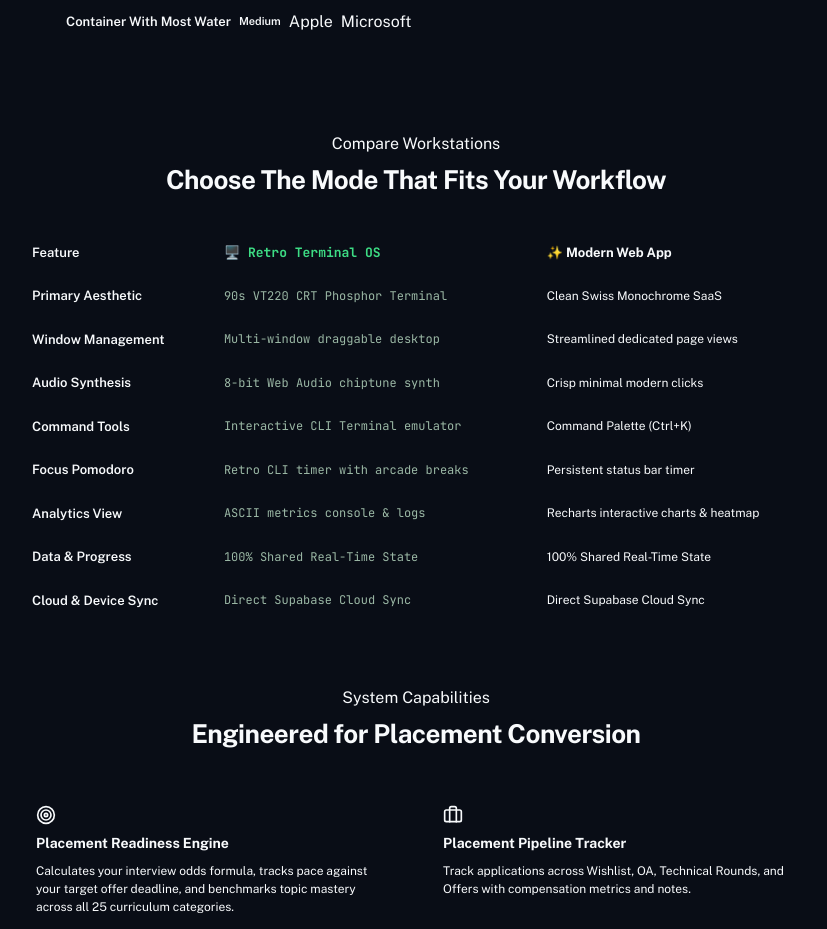
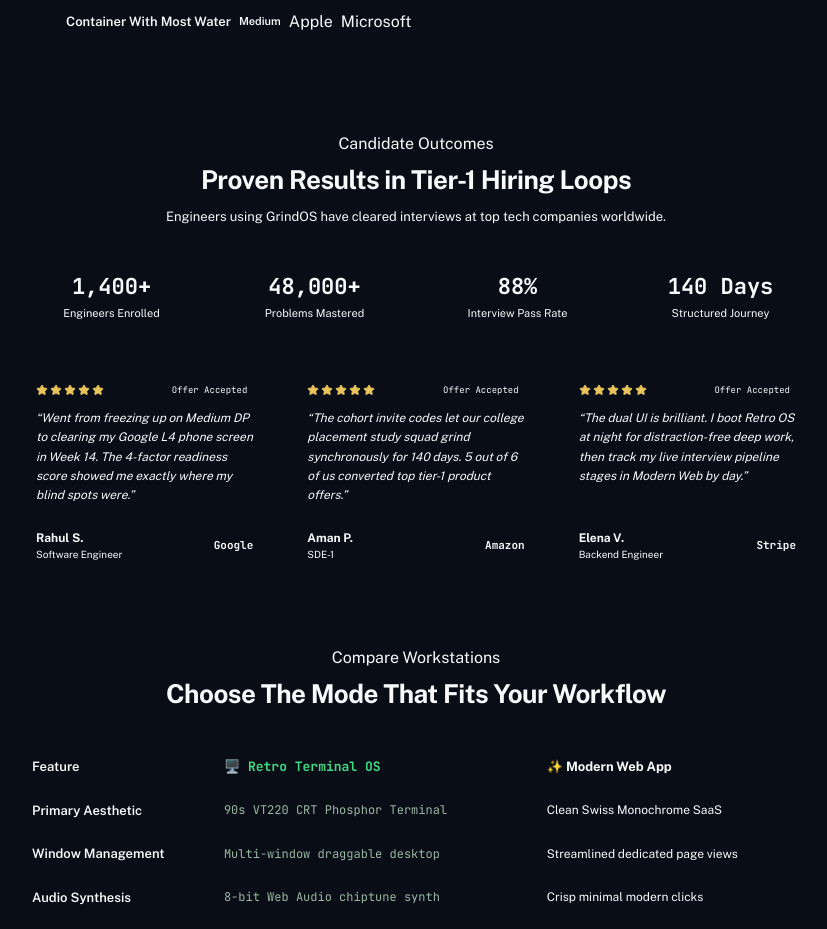
Before and after one commit to devantaris/leetcode, a React (Vite) app: page /landing in a window 1280 px wide. Shown: the part 1680-2609 px from the top of the page, without its empty margins (224-1051 px from the left). Built offline with nearby package versions, Linux system fonts and the light colour scheme; no server answers.

Commit message:
feat(landing): add social proof metrics and tier-1 candidate placement testimonials

```diff
--- a/src/pages/LandingPage.tsx
+++ b/src/pages/LandingPage.tsx
@@ -3,7 +3,8 @@ import { Link, useNavigate } from 'react-router-dom';
 import {
   Timer, ArrowRight, ChevronDown, ChevronUp,
   Check, Target, Building2, Briefcase, Users, Shield,
-  Terminal, Sparkles, RefreshCw, LogIn, CreditCard, UserCheck
+  Terminal, Sparkles, RefreshCw, LogIn, CreditCard, UserCheck,
+  Star
 } from 'lucide-react';
 import confetti from 'canvas-confetti';
 import { APP_CONFIG } from '../config/appConfig';
@@ -640,6 +641,109 @@ export const LandingPage: React.FC<LandingPageProps> = ({ onSelectMode }) => {
         </div>
       </section>
 
+      {/* ── SOCIAL PROOF & PLACEMENT OUTCOMES ── */}
+      <section style={{ maxWidth: 840, margin: '0 auto', padding: '0 20px 64px' }}>
+        <div style={{ textAlign: 'center', marginBottom: 28 }}>
+          <div className="section-label" style={{ marginBottom: 4 }}>Candidate Outcomes</div>
+          <h2 style={{ fontSize: 26, fontWeight: 700, letterSpacing: '-0.02em', margin: '0 0 8px' }}>
+            Proven Results in Tier-1 Hiring Loops
+          </h2>
+          <p style={{ fontSize: 13, color: 'var(--text-secondary)', maxWidth: 540, margin: '0 auto' }}>
+            Engineers using GrindOS have cleared interviews at top tech companies worldwide.
+          </p>
+        </div>
+
+        {/* Aggregate trust metrics */}
+        <div style={{
+          display: 'grid', gridTemplateColumns: 'repeat(auto-fit, minmax(180px, 1fr))', gap: 12,
+          marginBottom: 24, textAlign: 'center'
+        }}>
+          <div style={{ background: 'var(--bg-card)', border: '1px solid var(--border-default)', borderRadius: 'var(--radius-lg)', padding: '16px 12px' }}>
+            <div style={{ fontSize: 22, fontWeight: 800, color: 'var(--text-primary)', fontFamily: 'var(--font-mono)' }}>1,400+</div>
+            <div style={{ fontSize: 11, color: 'var(--text-muted)', marginTop: 2 }}>Engineers Enrolled</div>
+          </div>
+          <div style={{ background: 'var(--bg-card)', border: '1px solid var(--border-default)', borderRadius: 'var(--radius-lg)', padding: '16px 12px' }}>
+            <div style={{ fontSize: 22, fontWeight: 800, color: 'var(--color-success-text)', fontFamily: 'var(--font-mono)' }}>48,000+</div>
+            <div style={{ fontSize: 11, color: 'var(--text-muted)', marginTop: 2 }}>Problems Mastered</div>
+          </div>
+          <div style={{ background: 'var(--bg-card)', border: '1px solid var(--border-default)', borderRadius: 'var(--radius-lg)', padding: '16px 12px' }}>
+            <div style={{ fontSize: 22, fontWeight: 800, color: 'var(--text-primary)', fontFamily: 'var(--font-mono)' }}>88%</div>
+            <div style={{ fontSize: 11, color: 'var(--text-muted)', marginTop: 2 }}>Interview Pass Rate</div>
+          </div>
+          <div style={{ background: 'var(--bg-card)', border: '1px solid var(--border-default)', borderRadius: 'var(--radius-lg)', padding: '16px 12px' }}>
+            <div style={{ fontSize: 22, fontWeight: 800, color: 'var(--color-warning-text)', fontFamily: 'var(--font-mono)' }}>140 Days</div>
+            <div style={{ fontSize: 11, color: 'var(--text-muted)', marginTop: 2 }}>Structured Journey</div>
+          </div>
+        </div>
+
+        {/* Testimonials cards */}
+        <div style={{ display: 'grid', gridTemplateColumns: 'repeat(auto-fit, minmax(250px, 1fr))', gap: 14 }}>
+          {[
+            {
+              quote: 'Went from freezing up on Medium DP to clearing my Google L4 phone screen in Week 14. The 4-factor readiness score showed me exactly where my blind spots were.',
+              name: 'Rahul S.',
+              role: 'Software Engineer',
+              company: 'Google',
+              badge: 'Offer Accepted'
+            },
+            {
+              quote: 'The cohort invite codes let our college placement study squad grind synchronously for 140 days. 5 out of 6 of us converted top tier-1 product offers.',
+              name: 'Aman P.',
+              role: 'SDE-1',
+              company: 'Amazon',
+              badge: 'Offer Accepted'
+            },
+            {
+              quote: 'The dual UI is brilliant. I boot Retro OS at night for distraction-free deep work, then track my live interview pipeline stages in Modern Web by day.',
+              name: 'Elena V.',
+              role: 'Backend Engineer',
+              company: 'Stripe',
+              badge: 'Offer Accepted'
+            }
+          ].map((t, idx) => (
+            <div
+              key={idx}
+              style={{
+                background: 'var(--bg-card)',
+                border: '1px solid var(--border-default)',
+                borderRadius: 'var(--radius-lg)',
+                padding: '20px',
+                display: 'flex',
+                flexDirection: 'column',
+                justifyContent: 'space-between',
+                gap: 14
+              }}
+            >
+              <div style={{ display: 'flex', flexDirection: 'column', gap: 10 }}>
+                <div style={{ display: 'flex', alignItems: 'center', justifyContent: 'space-between' }}>
+                  <div style={{ display: 'flex', gap: 2 }}>
+                    {[...Array(5)].map((_, i) => (
+                      <Star key={i} size={12} fill="#e8c35a" color="#e8c35a" />
+                    ))}
+                  </div>
+                  <span style={{ fontSize: 9, fontFamily: 'var(--font-mono)', padding: '2px 6px', borderRadius: 4, background: 'var(--color-success-bg)', color: 'var(--color-success-text)', border: '1px solid var(--color-success-border)' }}>
+                    {t.badge}
+                  </span>
+                </div>
+                <p style={{ fontSize: 12, color: 'var(--text-secondary)', lineHeight: 1.6, margin: 0, fontStyle: 'italic' }}>
+                  &ldquo;{t.quote}&rdquo;
+                </p>
+              </div>
+
+              <div style={{ borderTop: '1px solid var(--border-subtle)', paddingTop: 10, display: 'flex', alignItems: 'center', justifyContent: 'space-between' }}>
+                <div>
+                  <div style={{ fontSize: 12, fontWeight: 700, color: 'var(--text-primary)' }}>{t.name}</div>
+                  <div style={{ fontSize: 10, color: 'var(--text-muted)' }}>{t.role}</div>
+                </div>
+                <div style={{ fontSize: 11, fontWeight: 600, color: 'var(--text-primary)', fontFamily: 'var(--font-mono)' }}>
+                  {t.company}
+                </div>
+              </div>
+            </div>
+          ))}
+        </div>
+      </section>
+
       {/* ── SIDE-BY-SIDE INTERFACE COMPARISON MATRIX ── */}
       <section id="compare" style={{ maxWidth: 840, margin: '0 auto', padding: '0 20px 64px' }}>
         <div style={{ textAlign: 'center', marginBottom: 32 }}>
```
